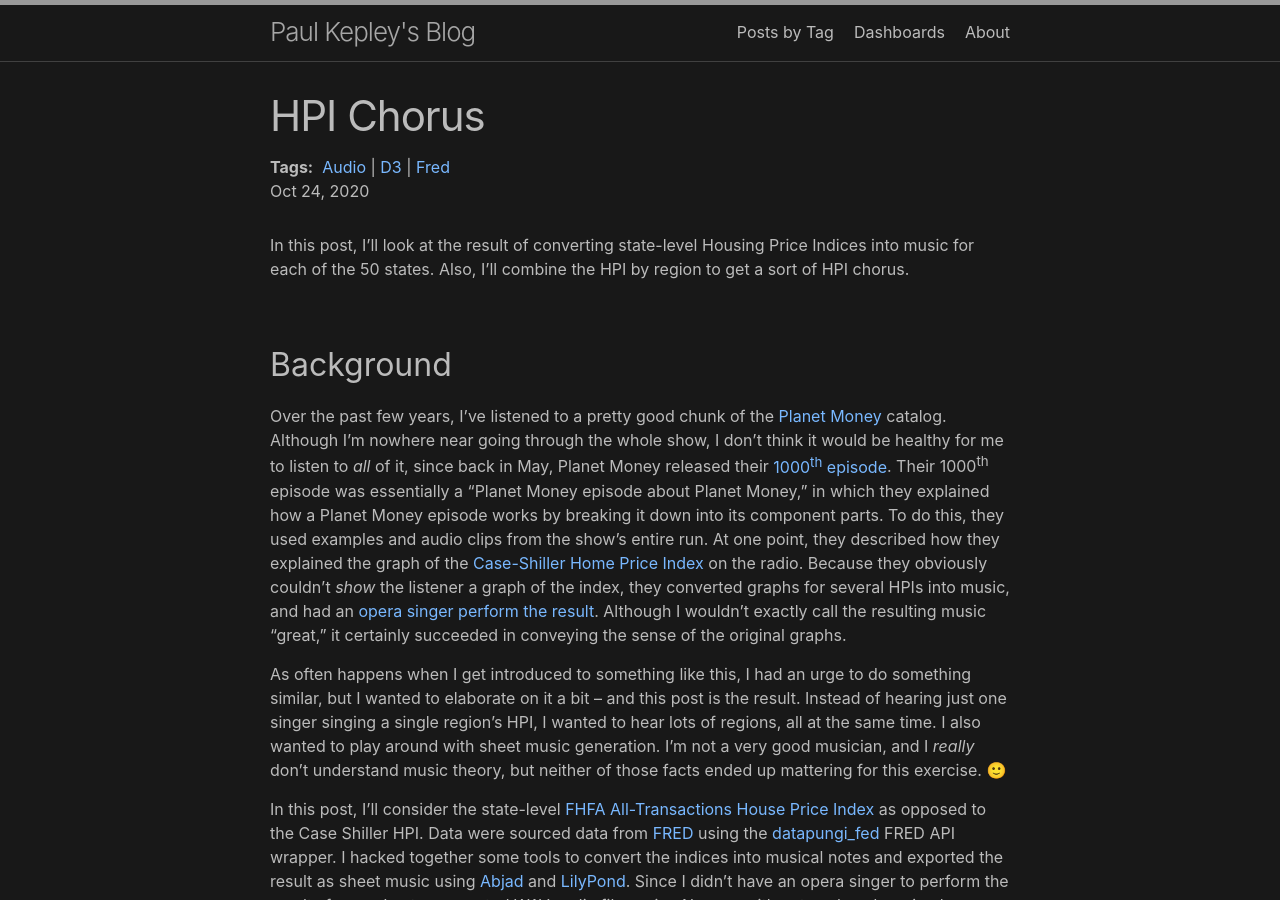
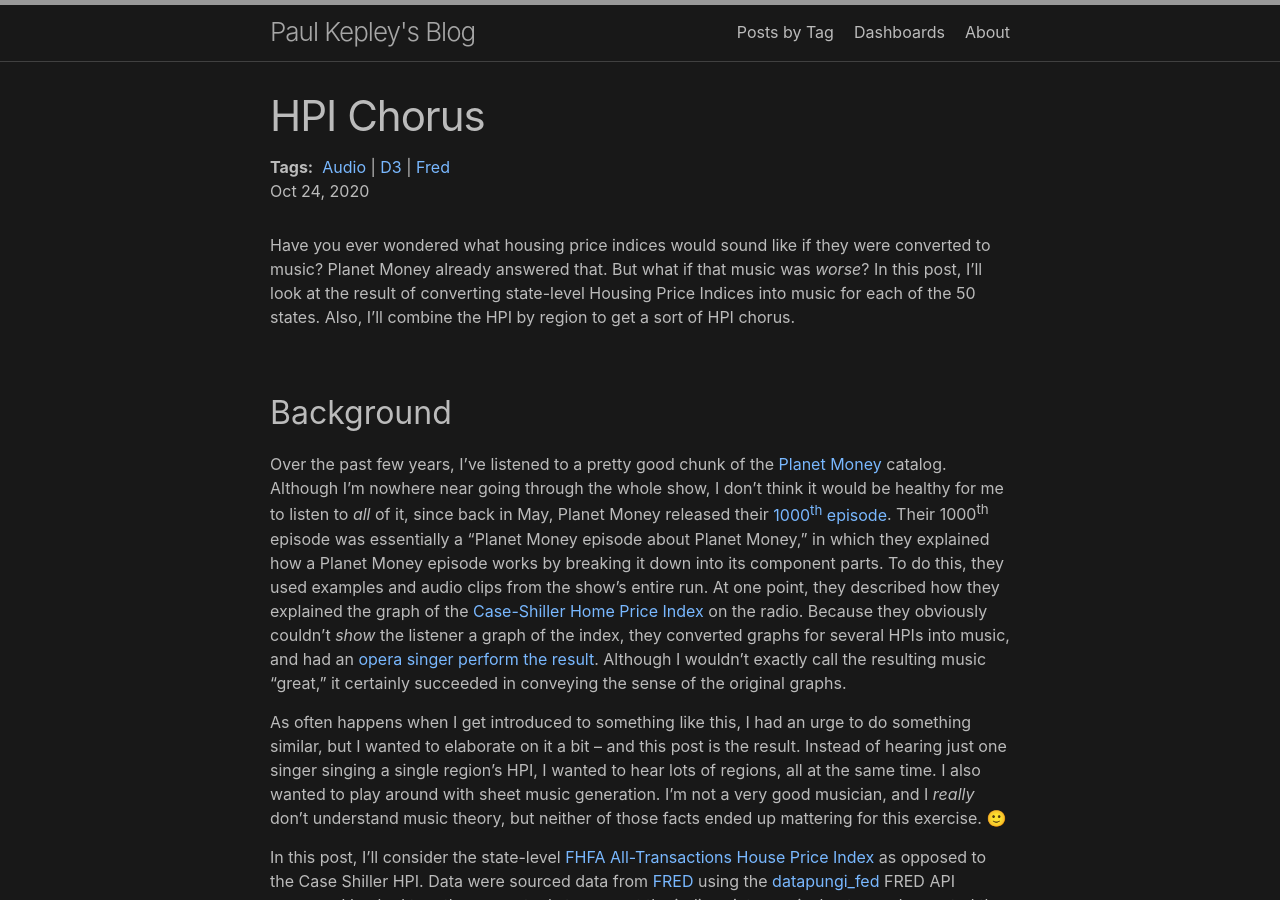
Before and after one commit to pkepley/pkepley.github.io, a Jekyll site: the page built from _posts/2020-10-24-HPI_Chorus.md, in a window 1280 px wide and 900 px high. Built offline with Jekyll 4.4.1, drawn with Linux system fonts in a browser that asks for light colours.

Commit message:
Truth in advertising!

```diff
--- a/_posts/2020-10-24-HPI_Chorus.md
+++ b/_posts/2020-10-24-HPI_Chorus.md
@@ -5,9 +5,12 @@ title: HPI Chorus
 tag: [audio, d3, FRED]
 ---
 
-In this post, I'll look at the result of converting state-level
-Housing Price Indices into music for each of the 50 states. Also, I'll
-combine the HPI by region to get a sort of HPI chorus.
+Have you ever wondered what housing price indices would sound like if
+they were converted to music? Planet Money already answered that. But
+what if that music was *worse*? In this post, I'll look at the result
+of converting state-level Housing Price Indices into music for each of
+the 50 states. Also, I'll combine the HPI by region to get a sort of
+HPI chorus.
 
 ## Background
 Over the past few years, I've listened to a pretty good chunk of the
```
